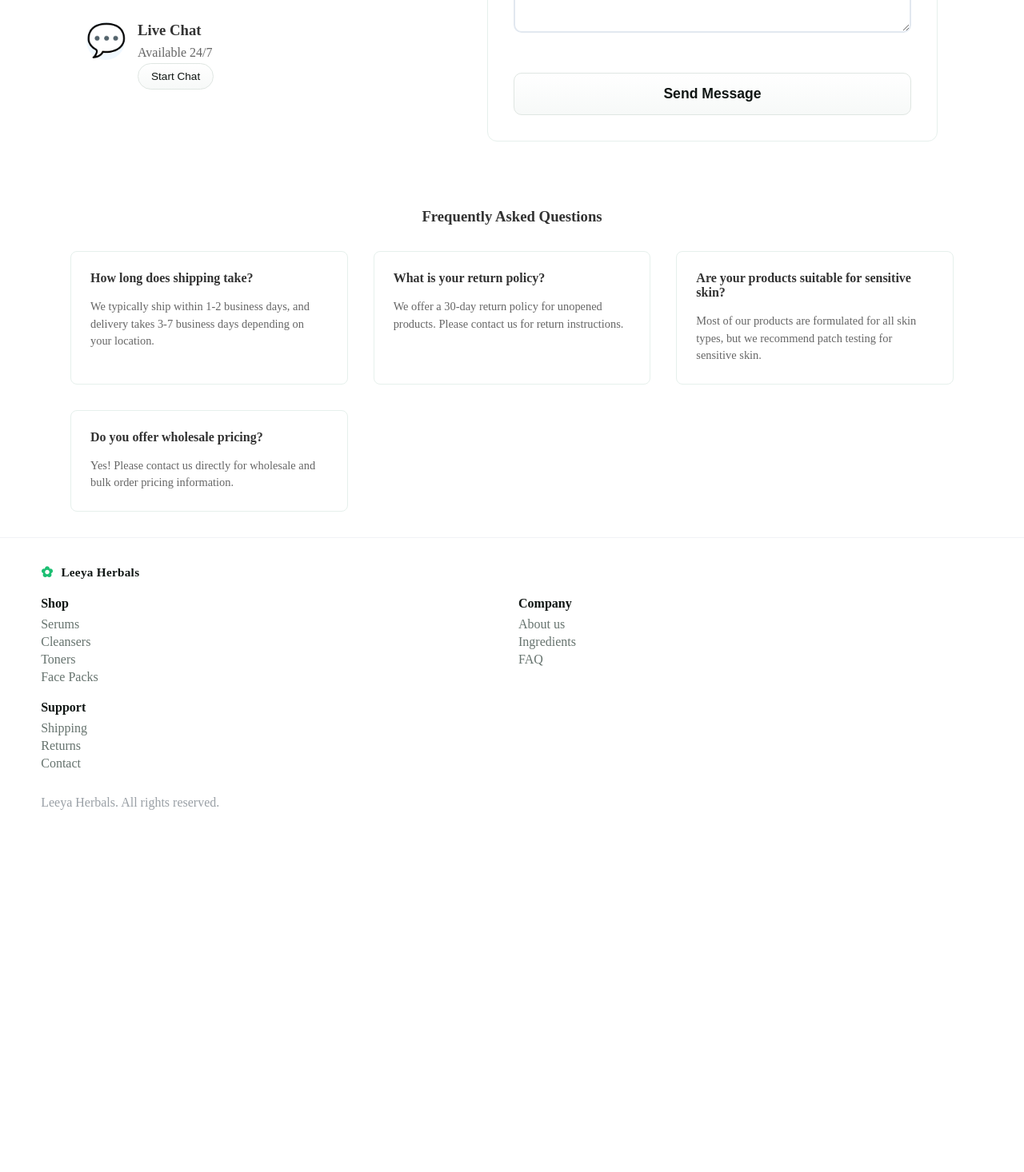
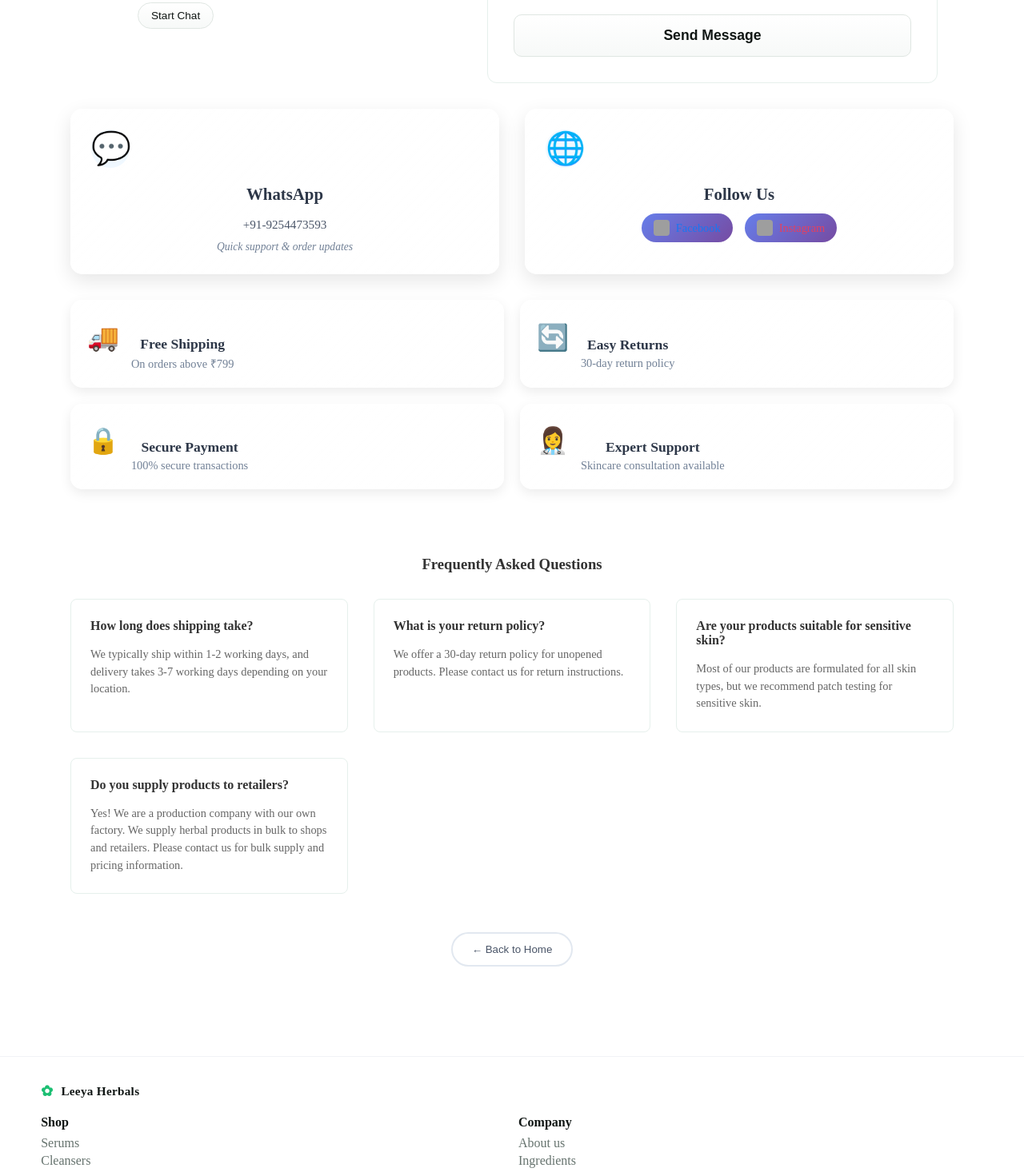
Before and after one commit to jasleenkaur1801/LeeyaHerbals, a React (Vite) app in the folder Frontend/: page /contact in a window 1280 px wide. Shown: the part 940-2406 px from the top of the page at 80% size. Before the commit the page ends 1985 px from the top, so only its background shows below. Built offline with nearby package versions, Linux system fonts and the light colour scheme; grey boxes are pictures that could not be loaded.

Commit message:
contact and admin

```diff
--- a/Frontend/src/AdminDashboard.css
+++ b/Frontend/src/AdminDashboard.css
@@ -121,7 +121,10 @@
 .admin-content {
   max-width: 1200px;
   margin: 2rem auto;
-  padding: 0 2rem;
+  padding: 0 2rem 220px 2rem; /* Increased bottom padding for footer space */
+  min-height: calc(100vh - 300px);
+  display: flex;
+  flex-direction: column;
 }
 
 /* Dashboard Overview */
@@ -185,28 +188,39 @@
 }
 
 /* User Management */
+.user-management,
+.order-management {
+  display: flex;
+  flex-direction: column;
+  height: calc(100vh - 200px); /* Further increased height for better visibility */
+  overflow: hidden;
+}
+
 .user-management h2,
 .order-management h2 {
   color: white;
   margin-bottom: 1rem;
   font-size: 2rem;
   text-shadow: 0 2px 10px rgba(0, 0, 0, 0.3);
+  flex-shrink: 0;
 }
 
 .section-subtitle {
   color: rgba(255, 255, 255, 0.9);
   margin-bottom: 2rem;
   font-size: 1.1rem;
+  flex-shrink: 0;
 }
 
-.users-table-container,
-.orders-table-container {
+.users-table-container {
   background: rgba(255, 255, 255, 0.95);
   backdrop-filter: blur(10px);
   border-radius: 20px;
   padding: 2rem;
   box-shadow: 0 8px 32px rgba(0, 0, 0, 0.1);
-  overflow-x: auto;
+  overflow: auto;
+  flex: 1;
+  min-height: 0;
 }
 
 .users-table,
@@ -257,18 +271,28 @@
 
 /* Enhanced Order Management */
 .orders-container {
+  background: rgba(255, 255, 255, 0.95);
+  backdrop-filter: blur(10px);
+  border-radius: 20px;
+  padding: 2rem;
+  box-shadow: 0 8px 32px rgba(0, 0, 0, 0.1);
+  overflow-y: auto;
+  flex: 1;
+  min-height: 600px; /* Increased minimum height */
+  max-height: calc(100vh - 280px); /* Significantly increased max height for better visibility */
   display: flex;
   flex-direction: column;
   gap: 1.5rem;
 }
 
 .order-card {
-  background: rgba(255, 255, 255, 0.95);
-  backdrop-filter: blur(10px);
+  background: white;
   border-radius: 20px;
   box-shadow: 0 8px 32px rgba(0, 0, 0, 0.1);
   overflow: hidden;
   transition: all 0.3s ease;
+  flex-shrink: 0;
+  min-height: 150px; /* Further increased minimum height for better visibility */
 }
 
 .order-card:hover {
@@ -277,9 +301,10 @@
 }
 
 .order-header {
-  padding: 1.5rem;
+  padding: 2rem;
   cursor: pointer;
   border-bottom: 1px solid rgba(0, 0, 0, 0.05);
+  display: block;
 }
 
 .order-main-info {
@@ -287,6 +312,7 @@
   grid-template-columns: auto 1fr auto auto auto;
   gap: 2rem;
   align-items: center;
+  min-height: 60px;
 }
 
 .order-id-section {
--- a/Frontend/src/AdminDashboard.jsx
+++ b/Frontend/src/AdminDashboard.jsx
@@ -340,13 +340,20 @@ function OrderManagement({ orders, loading, onUpdateStatus }) {
     return categoryMap[category] || category;
   };
 
+  console.log('Orders data:', orders); // Debug log
+
   return (
     <div className="order-management">
       <h2>Order Management</h2>
       <p className="section-subtitle">Total Orders: {orders.length}</p>
 
       <div className="orders-container">
-        {orders.map(order => (
+        {orders.length === 0 ? (
+          <div style={{padding: '2rem', textAlign: 'center', color: '#666'}}>
+            No orders found. Make sure the backend is running and orders exist in the database.
+          </div>
+        ) : (
+          orders.map(order => (
           <div key={order._id} className="order-card">
             <div className="order-header" onClick={() => toggleOrderExpansion(order._id)}>
               <div className="order-main-info">
@@ -449,7 +456,8 @@ function OrderManagement({ orders, loading, onUpdateStatus }) {
               </div>
             )}
           </div>
-        ))}
+          ))
+        )}
       </div>
     </div>
   );
--- a/Frontend/src/ContactPage.jsx
+++ b/Frontend/src/ContactPage.jsx
@@ -49,9 +49,6 @@ function ContactPage() {
     <div className="contact-page">
       <div className="container">
         <div className="page-header">
-          <button className="back-btn" onClick={() => navigate('/')}>
-            ← Back to Home
-          </button>
           <h1>Contact Us</h1>
           <p>We'd love to hear from you. Get in touch with our team!</p>
         </div>
@@ -62,8 +59,7 @@ function ContactPage() {
               <div className="contact-icon">📧</div>
               <div>
                 <h3>Email Us</h3>
-                <p>info@leeyaherbals.com</p>
-                <p>support@leeyaherbals.com</p>
+                <p>kpherbals300@gmail.com</p>
               </div>
             </div>
 
@@ -71,7 +67,7 @@ function ContactPage() {
               <div className="contact-icon">📞</div>
               <div>
                 <h3>Call Us</h3>
-                <p>+91 98765 43210</p>
+                <p>+91 9254473593</p>
                 <p>Mon-Fri: 9:00 AM - 6:00 PM</p>
               </div>
             </div>
@@ -168,12 +164,67 @@ function ContactPage() {
           </form>
         </div>
 
+        <div className="social-whatsapp-section">
+          <div className="whatsapp-card">
+            <div className="contact-icon">💬</div>
+            <h3>WhatsApp</h3>
+            <p>+91-9254473593</p>
+            <small>Quick support & order updates</small>
+          </div>
+
+          <div className="follow-us-card">
+            <div className="contact-icon">🌐</div>
+            <h3>Follow Us</h3>
+            <div className="social-links">
+              <a href="https://www.facebook.com/leeyaherbalsofficial?rdid=NtSw720FcKpPbzU8&share_url=https%3A%2F%2Fwww.facebook.com%2Fshare%2F1CNMek2Gjd%2F" target="_blank" rel="noopener noreferrer" className="social-link facebook">
+                <img src="https://cdn-icons-png.flaticon.com/512/733/733547.png" alt="Facebook" className="social-logo" />
+                Facebook
+              </a>
+              <a href="https://www.instagram.com/leeyaherbals/?igsh=OGQyZmF2N2lzd2kz" target="_blank" rel="noopener noreferrer" className="social-link instagram">
+                <img src="https://cdn-icons-png.flaticon.com/512/2111/2111463.png" alt="Instagram" className="social-logo" />
+                Instagram
+              </a>
+            </div>
+          </div>
+        </div>
+
+        <div className="contact-features">
+          <div className="feature-item">
+            <span className="feature-icon">🚚</span>
+            <div>
+              <h4>Free Shipping</h4>
+              <p>On orders above ₹799</p>
+            </div>
+          </div>
+          <div className="feature-item">
+            <span className="feature-icon">🔄</span>
+            <div>
+              <h4>Easy Returns</h4>
+              <p>30-day return policy</p>
+            </div>
+          </div>
+          <div className="feature-item">
+            <span className="feature-icon">🔒</span>
+            <div>
+              <h4>Secure Payment</h4>
+              <p>100% secure transactions</p>
+            </div>
+          </div>
+          <div className="feature-item">
+            <span className="feature-icon">👩‍⚕️</span>
+            <div>
+              <h4>Expert Support</h4>
+              <p>Skincare consultation available</p>
+            </div>
+          </div>
+        </div>
+
         <div className="contact-faq">
           <h3>Frequently Asked Questions</h3>
           <div className="faq-grid">
             <div className="faq-item">
               <h4>How long does shipping take?</h4>
-              <p>We typically ship within 1-2 business days, and delivery takes 3-7 business days depending on your location.</p>
+              <p>We typically ship within 1-2 working days, and delivery takes 3-7 working days depending on your location.</p>
             </div>
             <div className="faq-item">
               <h4>What is your return policy?</h4>
@@ -184,10 +235,16 @@ function ContactPage() {
               <p>Most of our products are formulated for all skin types, but we recommend patch testing for sensitive skin.</p>
             </div>
             <div className="faq-item">
-              <h4>Do you offer wholesale pricing?</h4>
-              <p>Yes! Please contact us directly for wholesale and bulk order pricing information.</p>
+              <h4>Do you supply products to retailers?</h4>
+              <p>Yes! We are a production company with our own factory. We supply herbal products in bulk to shops and retailers. Please contact us for bulk supply and pricing information.</p>
             </div>
           </div>
+        </div>
+
+        <div className="back-to-home-section">
+          <button className="back-btn" onClick={() => navigate('/')}>
+            ← Back to Home
+          </button>
         </div>
       </div>
     </div>
--- a/Frontend/src/ContactUs.css
+++ b/Frontend/src/ContactUs.css
@@ -275,3 +275,127 @@
     font-size: 1.5rem;
   }
 }
+
+/* Back to Home Section */
+.back-to-home-section {
+  text-align: center;
+  margin: 2rem 0;
+  padding: 1rem 0;
+}
+
+.back-to-home-section .back-btn {
+  background: rgba(255, 255, 255, 0.9);
+  border: 2px solid #e2e8f0;
+  padding: 0.75rem 1.5rem;
+  border-radius: 25px;
+  color: #4a5568;
+  text-decoration: none;
+  font-weight: 500;
+  transition: all 0.3s ease;
+  backdrop-filter: blur(10px);
+  cursor: pointer;
+  position: static;
+}
+
+.back-to-home-section .back-btn:hover {
+  background: rgba(255, 255, 255, 1);
+  border-color: #667eea;
+  color: #667eea;
+  transform: translateY(-2px);
+  box-shadow: 0 5px 15px rgba(102, 126, 234, 0.2);
+}
+
+/* Social WhatsApp Section */
+.social-whatsapp-section {
+  display: grid;
+  grid-template-columns: 1fr 1fr;
+  gap: 2rem;
+  margin: 2rem 0;
+}
+
+.whatsapp-card,
+.follow-us-card {
+  background: linear-gradient(135deg, rgba(255, 255, 255, 0.9), rgba(255, 255, 255, 0.7));
+  border-radius: 15px;
+  padding: 25px;
+  text-align: center;
+  box-shadow: 0 8px 25px rgba(0, 0, 0, 0.1);
+  border: 1px solid rgba(255, 255, 255, 0.3);
+  backdrop-filter: blur(10px);
+  transition: transform 0.3s ease, box-shadow 0.3s ease;
+}
+
+.whatsapp-card:hover,
+.follow-us-card:hover {
+  transform: translateY(-5px);
+  box-shadow: 0 12px 35px rgba(0, 0, 0, 0.15);
+}
+
+.whatsapp-card .contact-icon,
+.follow-us-card .contact-icon {
+  font-size: 2.5rem;
+  margin-bottom: 15px;
+  display: block;
+}
+
+.whatsapp-card h3,
+.follow-us-card h3 {
+  font-size: 1.3rem;
+  font-weight: 600;
+  color: #2d3748;
+  margin-bottom: 12px;
+}
+
+.whatsapp-card p {
+  color: #4a5568;
+  margin-bottom: 8px;
+  font-size: 0.95rem;
+  line-height: 1.4;
+}
+
+.whatsapp-card small {
+  color: #718096;
+  font-size: 0.85rem;
+  font-style: italic;
+}
+
+/* Social Logo Styles */
+.social-logo {
+  width: 20px;
+  height: 20px;
+  margin-right: 8px;
+  vertical-align: middle;
+  border-radius: 4px;
+}
+
+.social-link.facebook {
+  color: #1877f2;
+  border-color: #1877f2;
+}
+
+.social-link.facebook:hover {
+  background-color: #1877f2;
+  color: white;
+}
+
+.social-link.instagram {
+  color: #e4405f;
+  border-color: #e4405f;
+}
+
+.social-link.instagram:hover {
+  background-color: #e4405f;
+  color: white;
+}
+
+.social-link:hover .social-logo {
+  filter: brightness(0) invert(1);
+}
+
+/* Responsive for Social WhatsApp Section */
+@media (max-width: 768px) {
+  .social-whatsapp-section {
+    grid-template-columns: 1fr;
+    gap: 1rem;
+  }
+}
```
